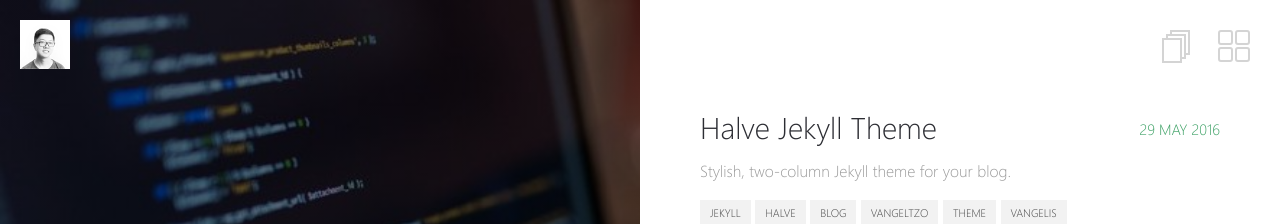
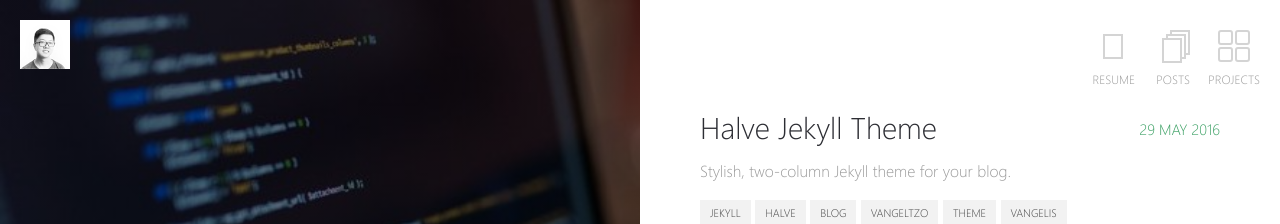
Before and after one commit to PeterL328/blog, a Jekyll site: the page built from _pages/posts.md, in a window 1280 px wide. Shown: the top 224 px of the page. Built offline with Jekyll 4.4.1, drawn with Linux system fonts in a browser that asks for light colours.

Commit message:
Add resume frame from creddle

```diff
--- a/_layouts/home.html
+++ b/_layouts/home.html
@@ -24,6 +24,8 @@ layout: compress
   </div>
 
   <div class="block-right">
+    <a href="{{ site.url }}/resume" title="resume" class="resume-menu-icon"></a>
+    <span class="resume-link">RESUME</span>
     <a href="{{ site.url }}/posts" title="posts" class="posts-menu-icon"></a>
     <span class="posts-link">POSTS</span>
     <a title="project" class="projects-menu-icon">
--- a/_layouts/page.html
+++ b/_layouts/page.html
@@ -29,10 +29,14 @@ layout: compress
       <div class="share-buttons">
         {% include share.html %}
       </div>
+      <a href="{{ site.url }}/resume" title="resume" class="resume-menu-icon"></a>
+      <span class="resume-link">RESUME</span>
       <a href="../posts.html" title="posts" class="posts-menu-icon"></a>
-      <a title="projects" class="projects-menu-icon">
+      <span class="posts-link">POSTS</span>
+      <a title="project" class="projects-menu-icon">
         <span></span>
       </a>
+      <span class="projects-link">PROJECTS</span>
       <div class="inner-post content">
         <div class="date-highlight">{% if page.date %}{{ page.date | date: '%d %b %Y' }}{% else %}&#x2756;{% endif %}</div>
         {{ content }}
--- a/_layouts/post-list.html
+++ b/_layouts/post-list.html
@@ -16,10 +16,14 @@ layout: compress
     </div>
 
     <div class="block-right">
-      <a href="posts.html" title="posts" class="posts-menu-icon"></a>
-      <a title="projects" class="projects-menu-icon">
+      <a href="{{ site.url }}/resume" title="resume" class="resume-menu-icon"></a>
+      <span class="resume-link">RESUME</span>
+      <a href="../posts.html" title="posts" class="posts-menu-icon"></a>
+      <span class="posts-link">POSTS</span>
+      <a title="project" class="projects-menu-icon">
         <span></span>
       </a>
+      <span class="projects-link">PROJECTS</span>
       <div class="content">
         <ul class="posts-list">
         {% for post in site.posts %}
--- a/_layouts/post.html
+++ b/_layouts/post.html
@@ -29,10 +29,14 @@ layout: compress
       <div class="share-buttons">
         {% include share.html %}
       </div>
+      <a href="{{ site.url }}/resume" title="resume" class="resume-menu-icon"></a>
+      <span class="resume-link">RESUME</span>
       <a href="../posts.html" title="posts" class="posts-menu-icon"></a>
-      <a title="projects" class="projects-menu-icon">
+      <span class="posts-link">POSTS</span>
+      <a title="project" class="projects-menu-icon">
         <span></span>
       </a>
+      <span class="projects-link">PROJECTS</span>
       <div class="inner-post content">
         <div class="date-highlight">{% if page.date %}{{ page.date | date: '%d %b %Y' }}{% else %}&#x2756;{% endif %}</div>
         {{ content }}
--- a/assets/_sass/_site.scss
+++ b/assets/_sass/_site.scss
@@ -139,12 +139,31 @@ canvas {
   }
 }
 
+.resume-menu-icon {
+    width: 20px;
+    height: 25px;
+    position: absolute;
+    right: 157px;
+    border: 2px solid $gray;
+    top: 34px;
+    background: $white;
+
+  &:hover {
+    border-color: $green;
+  }
+}
+
+.resume-link,
 .posts-link,
 .projects-link {
   position: absolute;
   top: 73px;
   font-size: 12px;
   color: darken($white, 40);
+}
+
+.resume-link{
+  right: 145px;
 }
 
 .posts-link {
@@ -826,6 +845,7 @@ canvas {
 .entry-title > a{
   border: none !important;
 }
+
 .pagination {
   display: flex;
   flex-direction: row;
```
Also changed, not shown: resume.html (added, +11 -0 lines).
